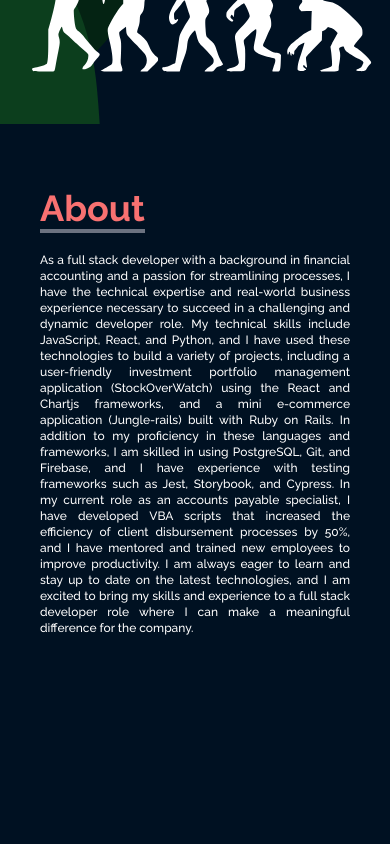
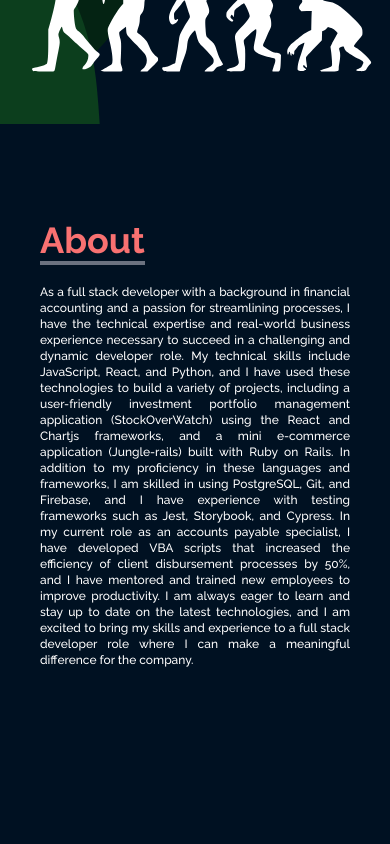
Before and after one commit to LIZXP/PortfolioPage, a React (Create React App) app: page / in a window 390 px wide. Shown: the part 720-1564 px from the top of the page. Built offline with nearby package versions, Linux system fonts and the light colour scheme.

Commit message:
adjusting responsive page stlyes

```diff
--- a/src/components/About.jsx
+++ b/src/components/About.jsx
@@ -20,9 +20,9 @@ function About() {
   return (
     <div
       name="about"
-      className="w-full min-h-screen md:pt-[2rem] text-white bg-[#001122]"
+      className="w-full min-h-screen md:pt-[2rem] text-white bg-[#001122] max-[391px]:pt-[2rem] max-[413px]:pt-[2rem]"
     >
-      <div className="mx-auto px-10 pt-[4rem] pb-[2rem] flex flex-col justify-center max-[360px]:pt-[2rem] w-full max-w-screen-lg ">
+      <div className="mx-auto px-10 pt-[4rem] max-[413px]:pb-[0rem] pb-[2rem] flex flex-col justify-center max-[360px]:pt-[2rem] w-full max-w-screen-lg ">
         <div className="font-bold md:text-5xl pb-6 text-[#f87171]">
           <p className="text-4xl font-bold inline border-b-4 border-gray-500">
             About
@@ -49,8 +49,8 @@ function About() {
           I can make a meaningful difference for the company.
         </p>
       </div>
-      <div className="flex flex-col relative lg:pt-[2rem] md:pt-[8rem] overflow-y-hidden h-full max-md:sticky max-md:top-[100%]">
-        <div className="flex justify-between mx-[5rem] pt-[8rem] md:pt-[8rem]  pb-[6rem] max-[390px]:pb-[1rem] max-[360px]:pb-[3rem] z-10">
+      <div className="flex flex-col relative lg:pt-[2rem] lg:pb-[4rem] md:pt-[8rem] overflow-y-hidden h-full max-md:sticky max-md:top-[100%]">
+        <div className="flex justify-between mx-[5rem] pt-[8rem] md:pt-[8rem]  pb-[2rem] lg:pb-[6rem] max-[390px]:pb-[1rem] max-[360px]:pb-[3rem] z-10">
           <img
             src={javascript}
             alt="programming languages"
```
